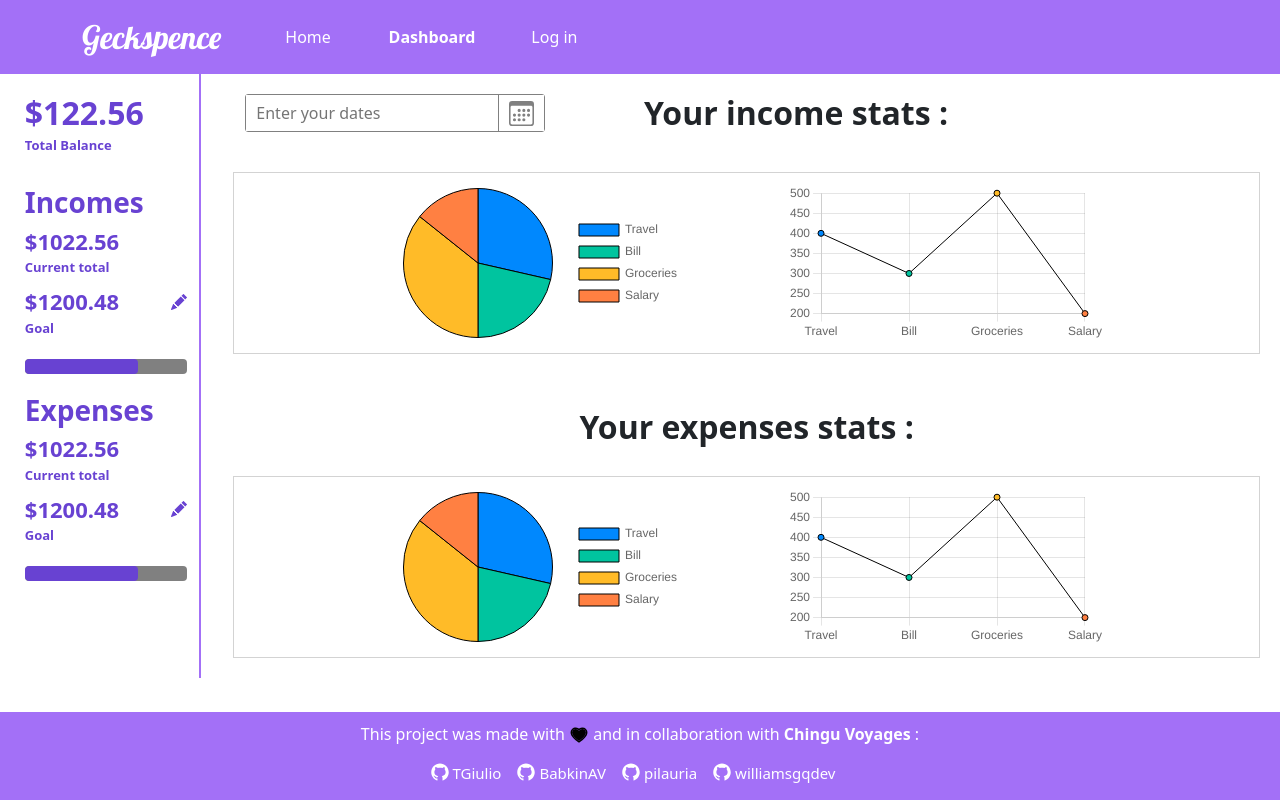
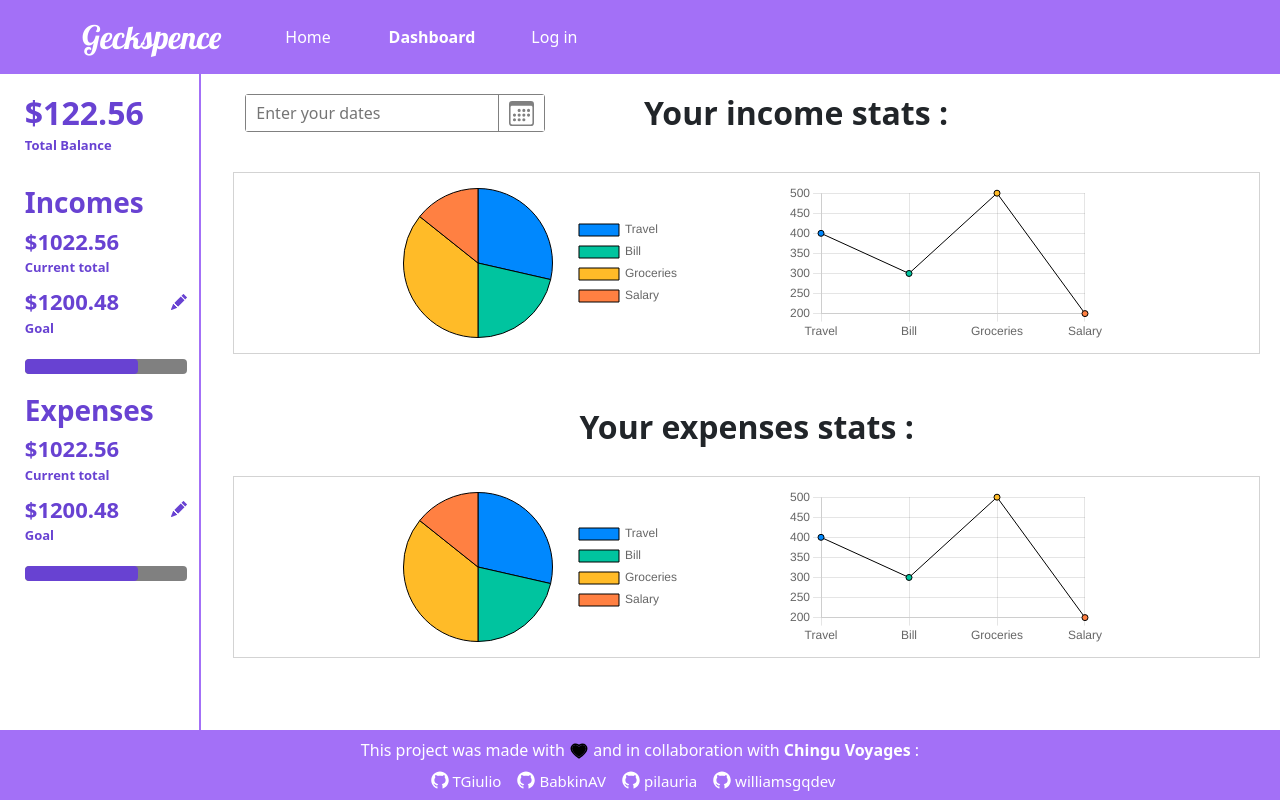
Before and after one commit to chingu-voyages/v37-geckos-team-07, a React (Create React App) app: page /dashboard in a window 1280 px wide. Built offline with nearby package versions, Linux system fonts and the light colour scheme; no server answers.

Commit message:
fixed layout, updated token

```diff
--- a/src/scss/layout/_app.scss
+++ b/src/scss/layout/_app.scss
@@ -4,3 +4,10 @@
    flex-direction: column;
   justify-content: flex-start;
 }
+
+main {
+  flex: 1 0 auto;
+  display: flex;
+  flex-direction: column;
+
+}
--- a/src/scss/layout/_dashboard.scss
+++ b/src/scss/layout/_dashboard.scss
@@ -1,7 +1,9 @@
 $mainColor: #6842d2;
 
 .dashboard__container {
-  display: block;
+  display: flex;
+
+  flex: 1 0 auto;
 
   .side__bar {
     padding-inline: 1vw;
--- a/src/scss/layout/_footer.scss
+++ b/src/scss/layout/_footer.scss
@@ -2,8 +2,7 @@ footer {
 
   position: static;
 
-  padding-top: 10px;
-  margin-top: auto;
+  padding-top: 0.5rem;
   width: 100%;
   background-color: $indigo-300;
   display: flex;
@@ -11,6 +10,7 @@ footer {
   align-items: center;
   color: white;
   p {
+    margin-bottom: 0.5rem;
     .love__icon {
       color: black;
       font-size: 20px !important;
--- a/src/store/DataContext.js
+++ b/src/store/DataContext.js
@@ -17,7 +17,7 @@ const DataContext = createContext({
 
 const api = 'https://geckspence.herokuapp.com/api/movements';
 const token =
-  'eyJhbGciOiJIUzI1NiIsInR5cCI6IkpXVCJ9.eyJfaWQiOiI2MjJjZTEyNjM4NWJkYTI0M2I4MGRiYTUiLCJlbWFpbCI6InRlc3Q0NEB0ZXN0LmNvbSIsInVzZXJuYW1lIjoiQW5kcmV5MDIiLCJpYXQiOjE2NDcxNzcwMjMsImV4cCI6MTY0NzQzNjIyM30.6IbSgQV3QE0im4pYX5eERcXnTxGmomV_awUvJm7O8Ck';
+  'eyJhbGciOiJIUzI1NiIsInR5cCI6IkpXVCJ9.eyJfaWQiOiI2MjJjZTEyNjM4NWJkYTI0M2I4MGRiYTUiLCJlbWFpbCI6InRlc3Q0NEB0ZXN0LmNvbSIsInVzZXJuYW1lIjoiQW5kcmV5MDIiLCJpYXQiOjE2NDc0MzU3NzAsImV4cCI6MTY0ODY0NTM3MH0.8mKpoUDSizuBGDBypik-exgtL2Xpg_fzAJqiWIlq3gQ';
 
 const authHeaders = { headers: { Authorization: `Bearer ${token}` } };
 
```
